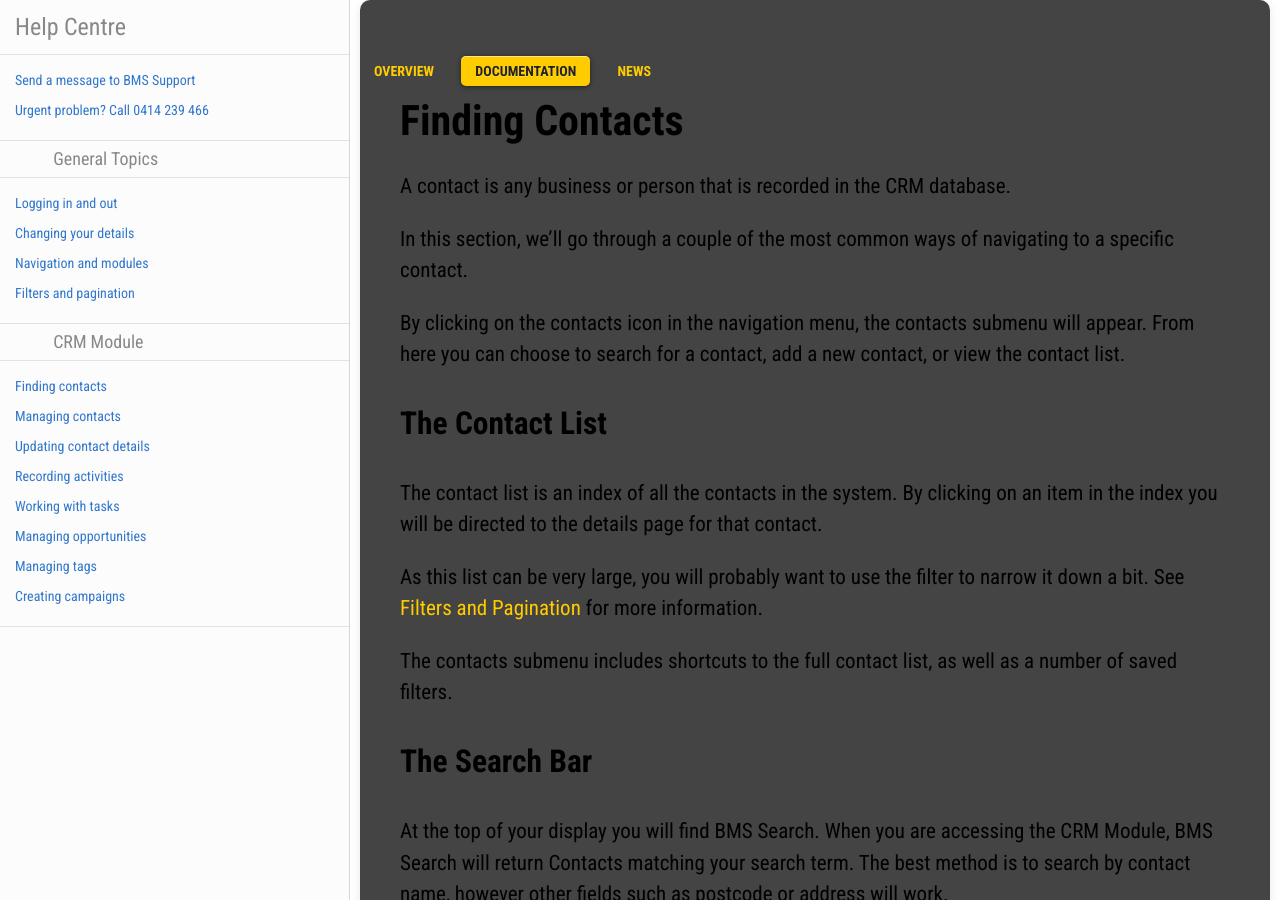
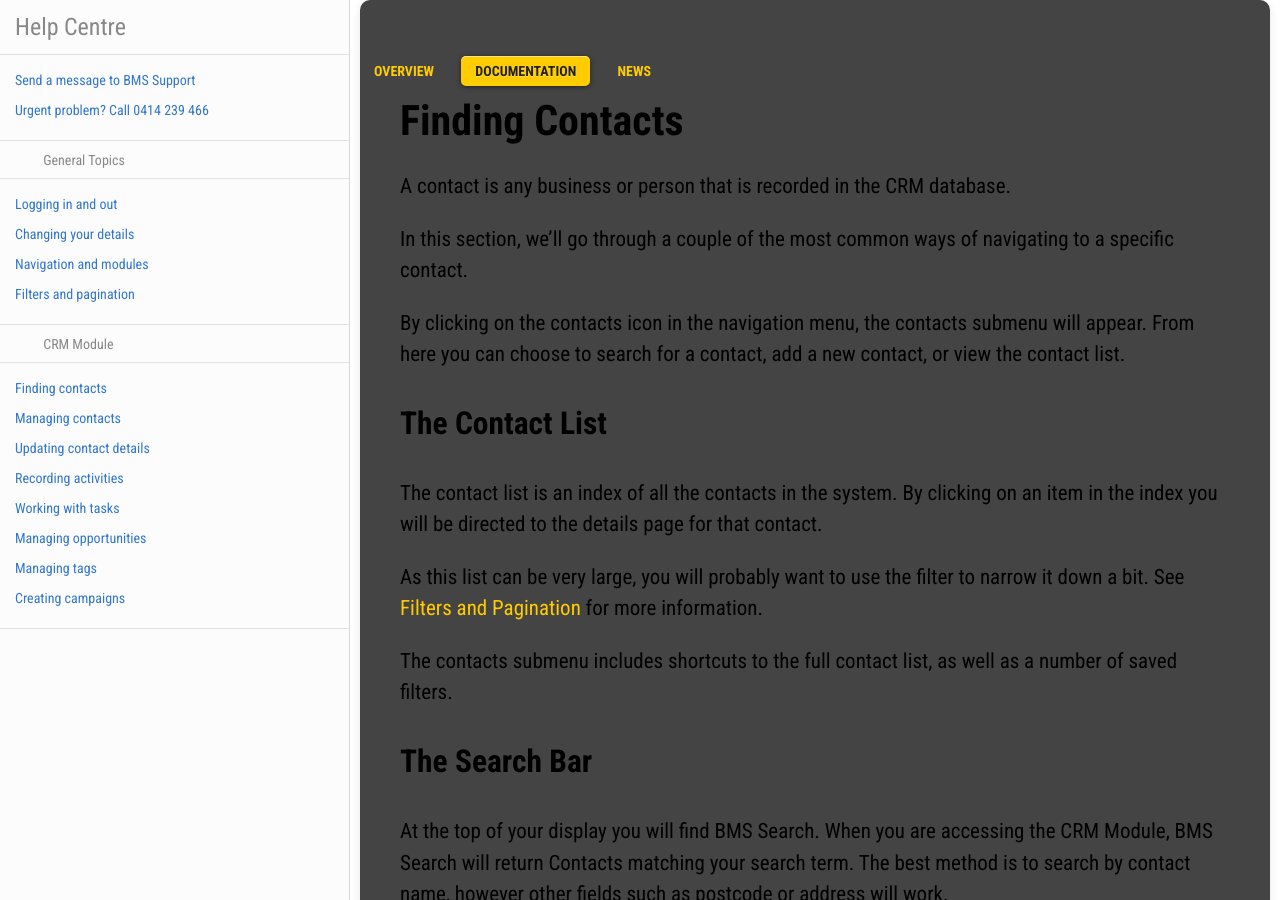
Before and after one commit to ambit/bms-support, a Jekyll site: the page built from docs/finding-contacts.md, in a window 1280 px wide. Built offline with Jekyll 4.4.1, drawn with Linux system fonts in a browser that asks for light colours; nearby versions of some CDN libraries.

Commit message:
Update Icon Spacing

```diff
--- a/css/style.css
+++ b/css/style.css
@@ -501,8 +501,8 @@
 #leftPane h3 {
   width: 350px;
   margin: 0;
-  padding: 6px 15px 6px 15px;
-  font-size: 18px;
+  padding: 7px 15px 6px 15px;
+  font-size: 14px;
   font-weight: 400;
   line-height: 24px;
   color: #888888;
@@ -513,8 +513,8 @@
 }
 
 #leftPane h3 i {
-  width: 26px;
-  margin: 0px 8px 0px 0px;
+  width: 20px;
+  margin: 0px 5px 0px 0px;
   padding: 0 0 2px 0;
   line-height: 24px;
   font-size: 14px;
```
